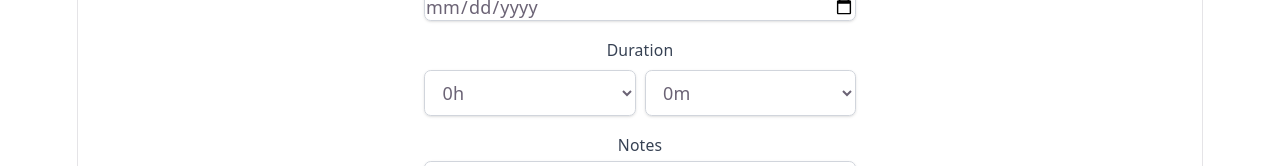
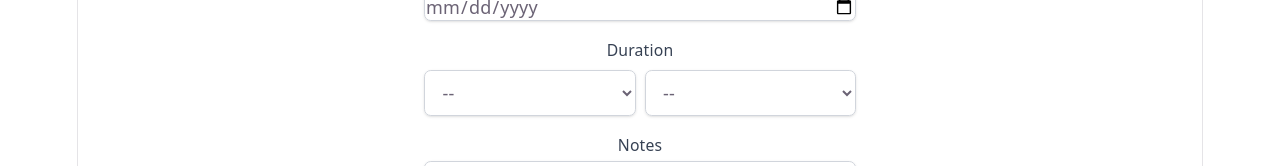
Before and after one commit to mateuszniechwiej/Climbing-Tracker, a React (Vite) app: page / in a window 1280 px wide. Shown: the part 386-552 px from the top of the page. Built offline with nearby package versions, Linux system fonts and the light colour scheme.

Commit message:
Update duration options

```diff
--- a/src/components/AddSession.jsx
+++ b/src/components/AddSession.jsx
@@ -141,8 +141,8 @@ export default function AddSession({ onAdd }) {
             className="flex-1 border border-gray-300 rounded-md shadow-sm focus:ring-blue-500 focus:border-blue-500 px-3 py-2"
             required
           >
-            <option value="">0h</option>
-            {[1,2,3,4,5,6,7,8].map(h => <option key={h} value={h}>{h}h</option>)}
+            <option value="">--</option>
+            {[0,1,2,3,4,5,6,7,8].map(h => <option key={h} value={h}>{h}h</option>)}
           </select>
           <select
             value={formData.durationMins}
@@ -150,8 +150,8 @@ export default function AddSession({ onAdd }) {
             className="flex-1 border border-gray-300 rounded-md shadow-sm focus:ring-blue-500 focus:border-blue-500 px-3 py-2"
             required
           >
-            <option value="">0m</option>
-            {[5,15,30,45].map(m => <option key={m} value={m.toString().padStart(2, '0')}>{m}m</option>)}
+            <option value="">--</option>
+            {[0,15,30,45].map(m => <option key={m} value={m.toString().padStart(2, '0')}>{m}m</option>)}
           </select>
         </div>
       </div>
```
